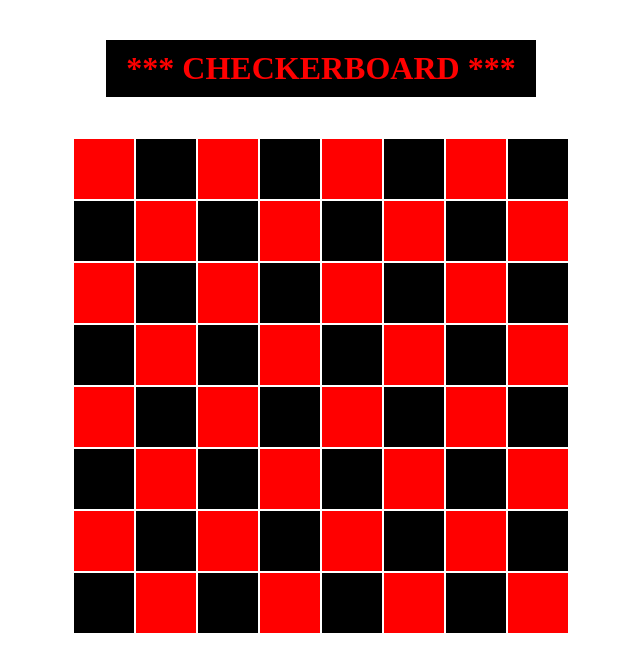
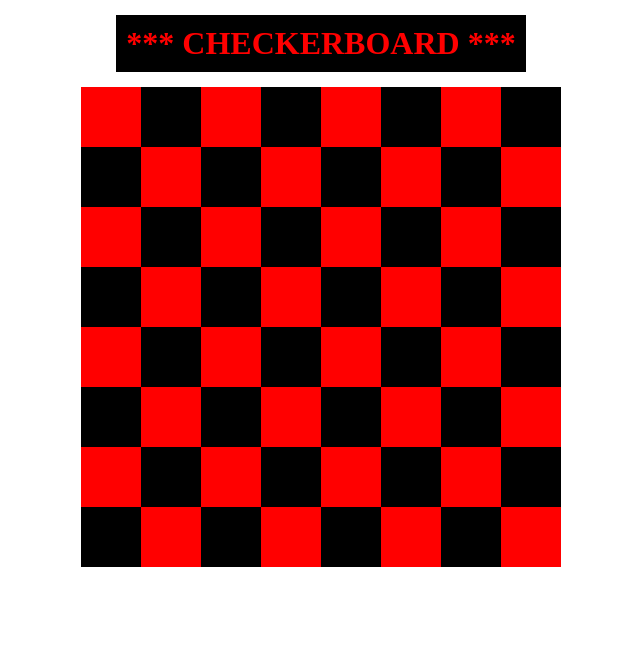
Before and after one commit to managaran/Checkerboard, a Flask app: page / in a window 1280 px wide. Shown: the top 672 px of the page, without its empty margins (319-959 px from the left). Run offline with Flask 2, Linux system fonts and the light colour scheme.

Commit message:
Add files via upload

```diff
--- a/static/css/style.css
+++ b/static/css/style.css
@@ -1,15 +1,8 @@
-* {
+*{
     padding: 0;
     margin: 0;
+    vertical-align: top;
     box-sizing: border-box;
-}
-h1 {
-    text-align: center;
-    background-color: black;
-    color: red;
-    width: fit-content;
-    margin: 40px  auto;
-    padding: 10px 20px;
 }
 body{
     display: flex;
@@ -17,7 +10,14 @@ body{
     flex-direction: column;
     align-items: center;
 }
-td {
+h1{
+    padding: 10px;
+    margin: 15px 0;
+}
+table{
+    border-collapse: collapse;
+}
+td{
     width: 60px;
     height: 60px;
 }
```
